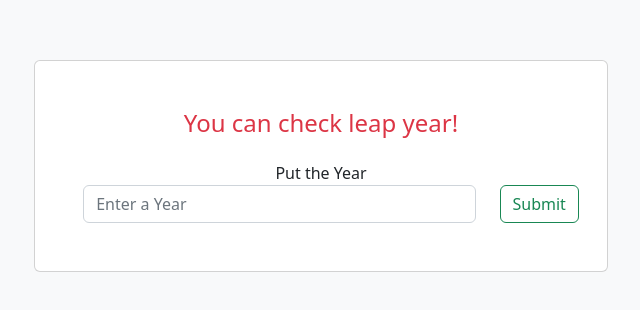
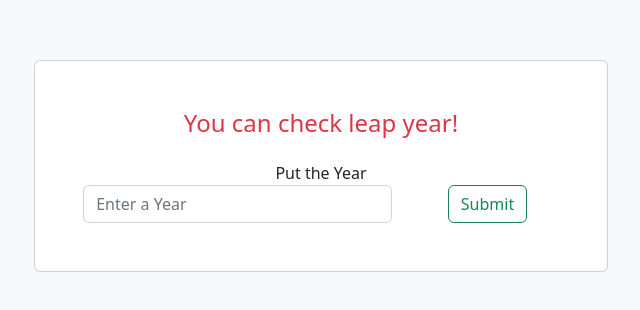
Before and after one commit to prince-Zgit/leapYear, a plain HTML site: page index.html in a window 1280 px wide. Shown: the part 154-464 px from the top of the page, without its empty margins (319-959 px from the left). Drawn offline with nearby package versions, Linux system fonts and the light colour scheme.

Commit message:
Update index.html

```diff
--- a/index.html
+++ b/index.html
@@ -10,6 +10,12 @@
     <link href="https://cdn.jsdelivr.net/npm/bootstrap@5.2.3/dist/css/bootstrap.min.css" rel="stylesheet">
     <script src="https://cdn.jsdelivr.net/npm/bootstrap@5.2.3/dist/js/bootstrap.bundle.min.js"></script>
     <title>Leap Year Project</title>
+     <style>
+      *{
+        padding:0 auto;
+        margin:0 auto;
+      }
+      </style>
 </head>
 
 <body class="bg-light">
@@ -19,11 +25,11 @@
                 <h4 class="text-danger">You can check leap year!</h1>
                 <div class="form-group mt-3 row">
                     <label class="text-dark">Put the Year</label>
-                <div class="col-10">
+                <div class="col-8">
                     <input type="number" name="" id="mytext" placeholder="Enter a Year" class="form-control" required>
 
                 </div>
-                <div class="col-2">
+                <div class="col-4">
 
                 <button class="btn btn-outline-success" onclick="leapFun()" id="mybutton"  data-bs-toggle="modal" data-bs-target="#myModal" >Submit</button>
                 </div>
```
